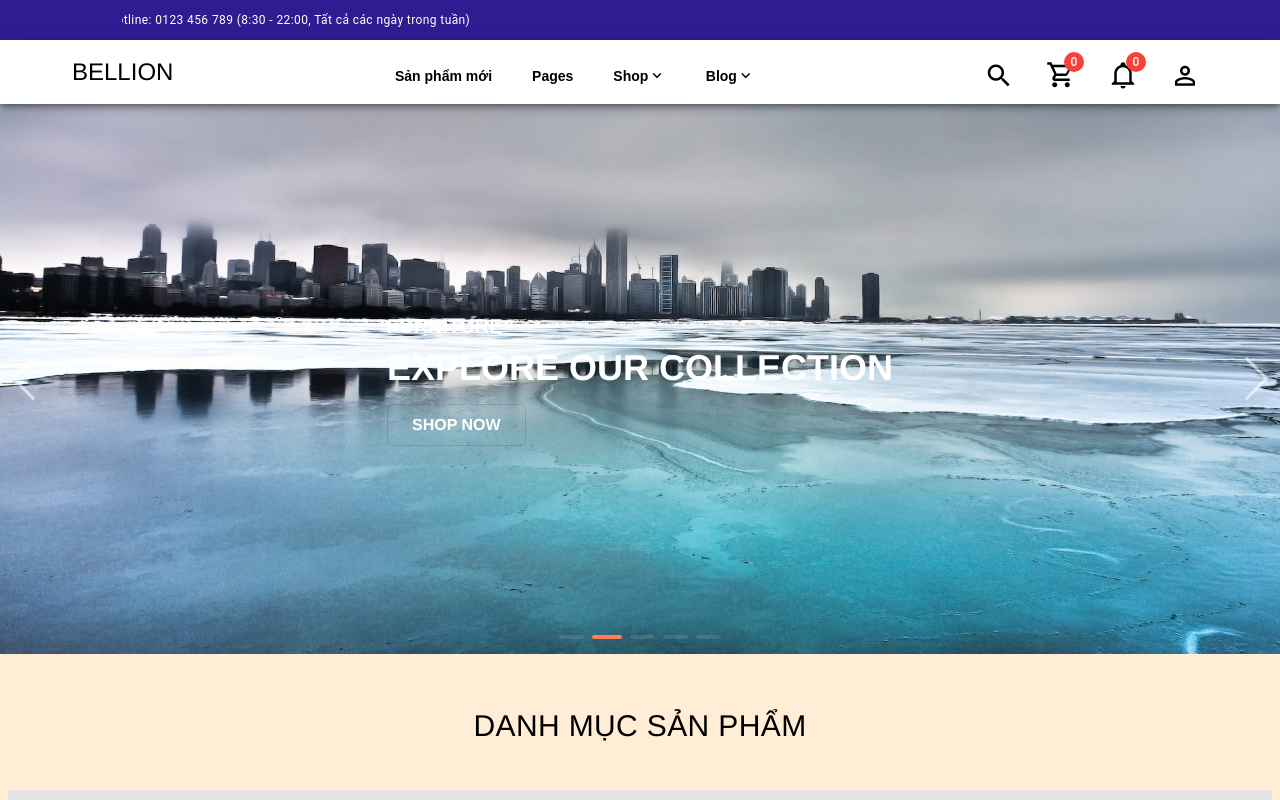
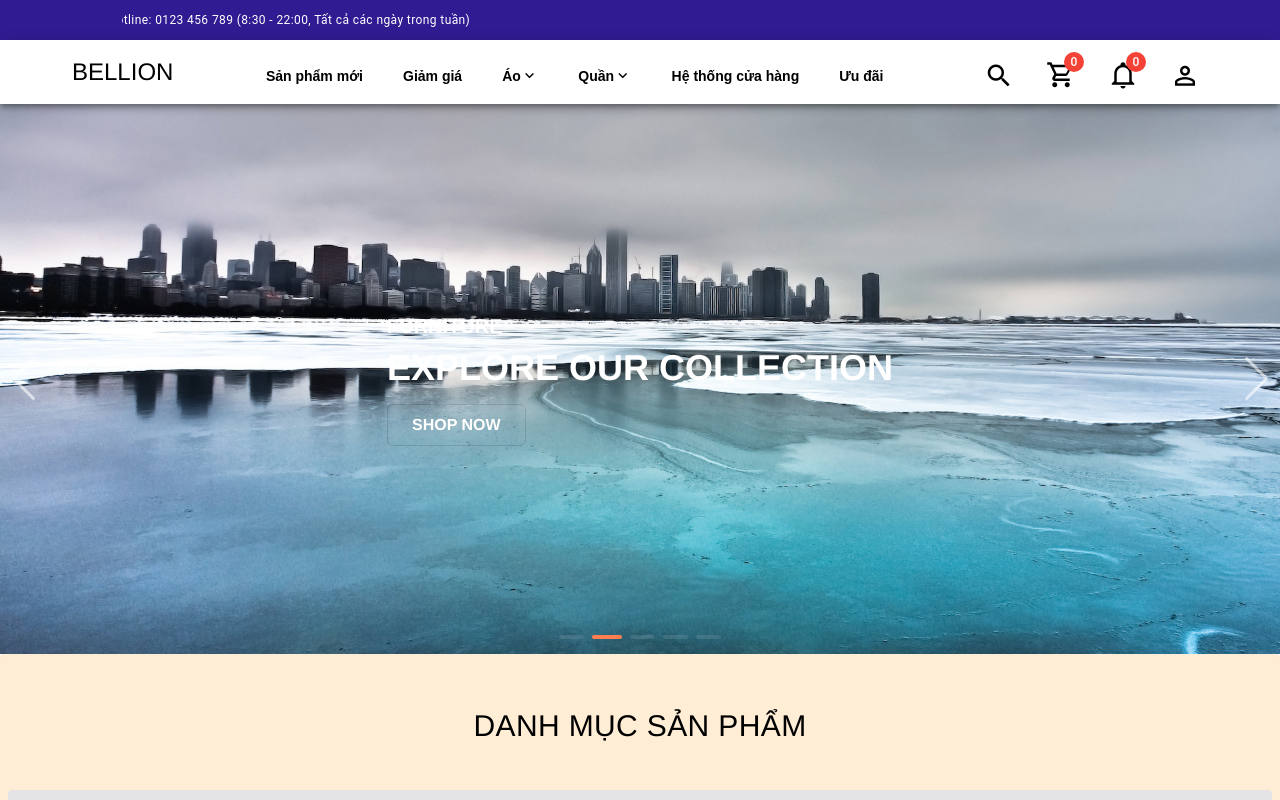
Before and after one commit to vihxisme/ecommerce-client-ui, a Vue app: page /home in a window 1280 px wide. Shown: the top 800 px of the page. Built offline with nearby package versions, Linux system fonts and the light colour scheme.

Commit message:
display:  route-name

```diff
--- a/src/layouts/TopNavbar.vue
+++ b/src/layouts/TopNavbar.vue
@@ -79,6 +79,16 @@
       </v-container>
     </v-app-bar>
 
+    <!-- Routes name -->
+    <v-card v-if="breadcrumbs.length" class="w-full shadow-none bg-gray-200 p-0">
+      <v-card-text class="py-2 px-16 text-left text-xs text-gray-500">
+        <span v-for="(breadcrumb, index) in breadcrumbs" :key="index">
+          <span class="mx-2">{{ breadcrumb }}</span>
+          <span v-if="index < breadcrumbs.length - 1"> / </span>
+        </span>
+      </v-card-text>
+    </v-card>
+
     <!-- Mobile Navigation Drawer -->
     <v-navigation-drawer class="z-1150_imp top-0 h-auto bottom-0 bg-white" v-model="drawer" temporary
       :scrim="scrimColor" @click:outside="onOutsideClick">
@@ -142,7 +152,8 @@
 </template>
 
 <script setup>
-import { ref } from "vue";
+import { ref, computed } from "vue";
+import { useRoute } from "vue-router";
 
 import { toggleScroll } from "@/utils/scrollUtil";
 
@@ -151,23 +162,47 @@ const scrimColor = "rgba(0, 0, 0, 0.5)";
 
 const menuItems = ref([
   { text: "Sản phẩm mới", link: "/products/new" },
-  { text: "Pages", link: "/pages" },
+  { text: "Giảm giá", link: "/products/promo" },
   {
-    text: "Shop",
+    text: "Áo",
+    link: "/products/shirt",
     children: [
-      { text: "Men", link: "/shop/men" },
-      { text: "Women", link: "/shop/women" },
-      { text: "Accessories", link: "/shop/accessories" },
+      { text: "Áo phông", link: "/products/shirt/t-shirt" },
+      { text: "Áo sơ mi", link: "/products/shirt/formal-shirt" },
+      { text: "Áo Polo", link: "/products/shirt/polo-shirt" },
+      { text: "Áo khoác", link: "/products/shirt/jacket" },
+      { text: "Áo Sweater", link: "/products/shirt/sweater" },
+      { text: "Áo len", link: "/products/shirt/wool-sweater" },
+      { text: "Áo Blazer", link: "/products/shirt/blazer" },
     ],
   },
   {
-    text: "Blog",
+    text: "Quần",
+    link: "/products/pants",
     children: [
-      { text: "Latest Posts", link: "/blog/latest" },
-      { text: "Trendy", link: "/blog/trendy" },
+      { text: "Quần Jean", link: "/products/pants/jeans" },
+      { text: "Quần Âu", link: "/products/pants/trousers" },
+      { text: "Quần short", link: "/products/pants/shorts" },
     ],
   },
+  { text: "Hệ thống cửa hàng", link: "/system-store" },
+  { text: "Ưu đãi", link: "/discount-promotion" }
 ]);
+
+const route = useRoute();
+
+const routeNameMap = {
+  "Home": "Trang chủ",
+  "New Product": "Sản phẩm mới"
+};
+
+const breadcrumbs = computed(() => {
+  if (route.name === "Home") return [];
+
+  return route.matched.map((matchRoute) => {
+    return matchRoute.name ? routeNameMap[matchRoute.name] : routeNameMap["Home"];
+  });
+});
 
 
 const onOutsideClick = () => {
```
